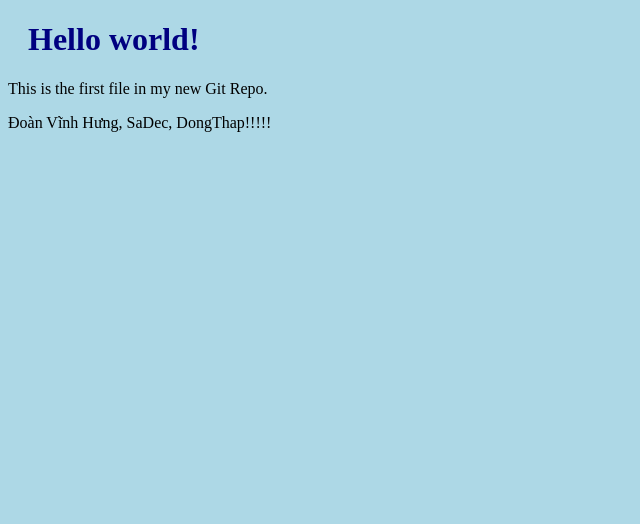
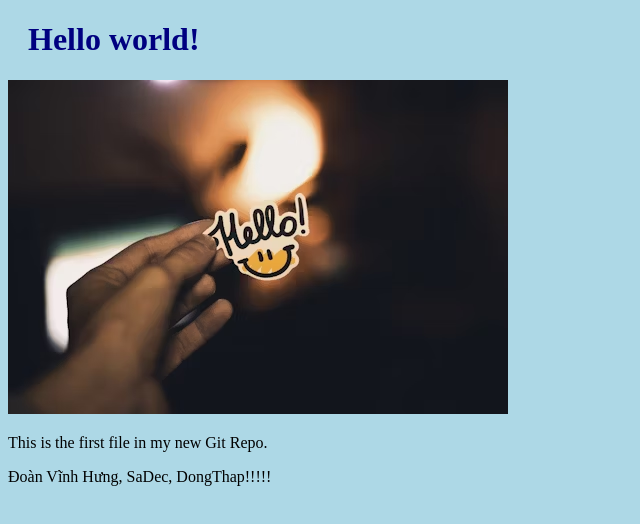
Before and after one commit to Hungdoan565/w3school_git_learn, a plain HTML site: page index.html in a window 1280 px wide. Shown: the whole page, without its empty margins (0-640 px from the left). Drawn offline with Linux system fonts and the light colour scheme.

Commit message:
Add image to Hello World!!!

```diff
--- a/index.html
+++ b/index.html
@@ -6,6 +6,7 @@
   </head>
   <body>
     <h1>Hello world!</h1>
+    <img src="hello_img.avif" alt="hello" />
     <p>This is the first file in my new Git Repo.</p>
     <p>Đoàn Vĩnh Hưng, SaDec, DongThap!!!!!</p>
   </body>
```
Also changed, not shown: hello_img.avif (added).
